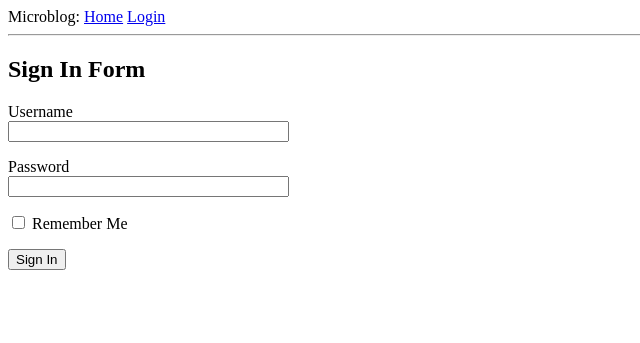
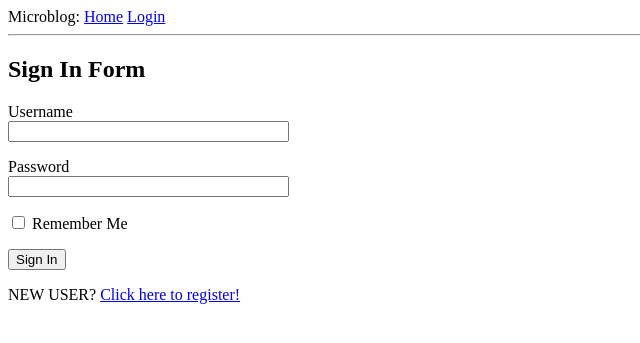
Before and after one commit to faulty-heart/flask-microblog, a Flask app: page /login in a window 1280 px wide. Shown: the top 343 px of the page, without its empty margins (0-640 px from the left). Run offline with Flask 2, Linux system fonts and the light colour scheme.

Commit message:
Link to registration page

```diff
--- a/app/templates/login.html
+++ b/app/templates/login.html
@@ -25,5 +25,6 @@
         <p>
             {{ form.submit() }}
         </p>
+        <p>NEW USER? <a href="{{ url_for('register') }}">Click here to register!</a></p>
     </form>
 {% endblock %}
```
